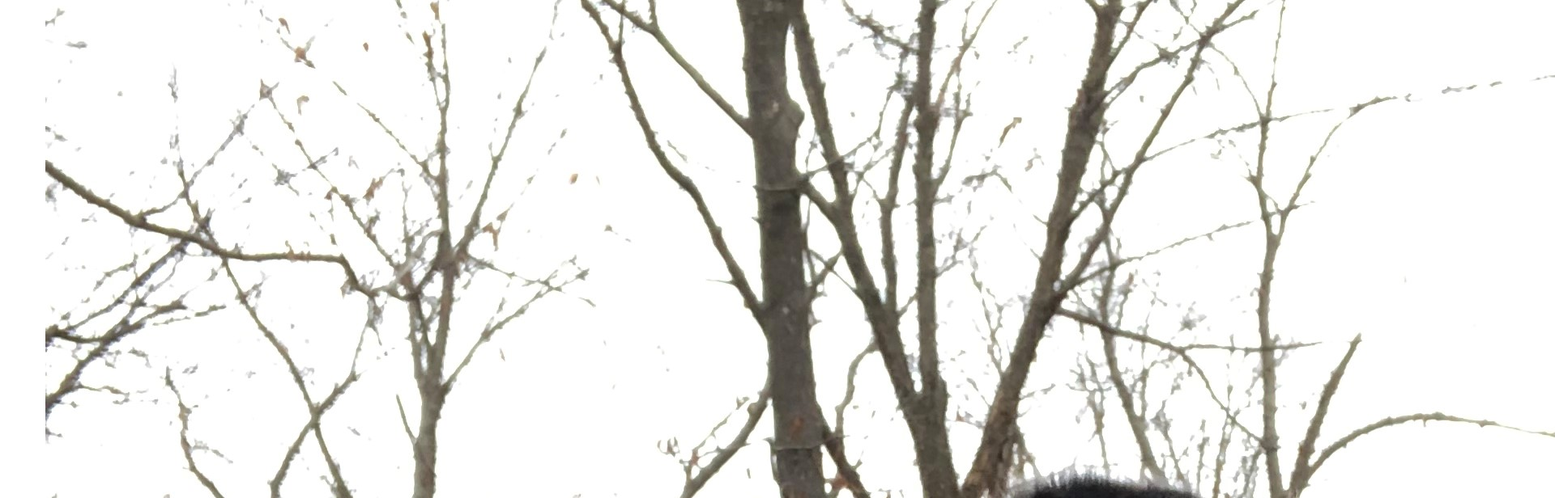
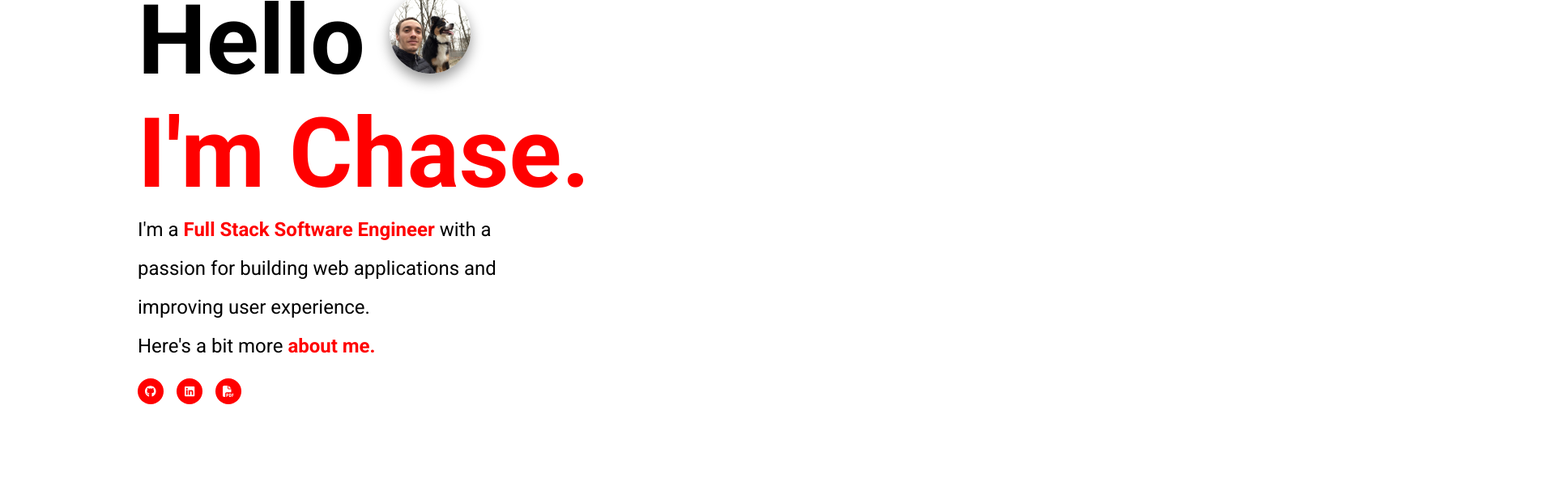
Before and after one commit to Swicky97/E-Portfolio, a React (Create React App) app: page / in a window 1280 px wide. Shown: the part 160-776 px from the top of the page at 81% size, 1920 px wide, since content can reach past the window. Built offline with nearby package versions, Linux system fonts and the light colour scheme.

Commit message:
Finish landing page

```diff
--- a/package.json
+++ b/package.json
@@ -4,6 +4,7 @@
   "private": true,
   "dependencies": {
     "@fortawesome/fontawesome-svg-core": "^6.2.0",
+    "@fortawesome/free-brands-svg-icons": "^6.2.0",
     "@fortawesome/free-solid-svg-icons": "^6.2.0",
     "@fortawesome/react-fontawesome": "^0.2.0",
     "@testing-library/jest-dom": "^5.16.5",
--- a/src/Components/Landing.jsx
+++ b/src/Components/Landing.jsx
@@ -1,19 +1,49 @@
-import React from 'react';
+import React from "react";
+import { FontAwesomeIcon } from '@fortawesome/react-fontawesome';
 
 export default function Landing() {
   return (
-    <section className="landing">
+    <section id="landing">
       <header>
         <div className="header__container">
           <div className="header__img--container">
-                    <h1 className="title">Hello <img src="images/Chase.jpeg" alt="" className="header__img"/></h1>
+            <h1 className="landing__title">
+              Hello{" "}
+              <img src="images/Chase.jpeg" alt="" className="header__img" />
+            </h1>
           </div>
-                <h1 className="title red">I'm Chase.</h1>
+          <h1 className="landing__title red">I'm Chase.</h1>
           <p className="header__para">
-                    I'm a <b className="red">Full Stack Software Engineer</b> with a passion for building web applications and improving user experience
+            I'm a <b className="red">Full Stack Software Engineer</b> with a
+            passion for building web applications and improving user experience.
+            <br />
+            Here's a bit more <b class="red click"> about me. </b>
           </p>
+          <div class="social__list">
+            <a
+              href="https://github.com/Swicky97"
+              target="_blank"
+              class="social__link click"
+            >
+              <FontAwesomeIcon icon="fab fa-github" />
+            </a>
+            <a
+              href="https://www.linkedin.com/in/chase-swick-bb94ba233/"
+              target="_blank"
+              class="social__link click"
+            >
+              <FontAwesomeIcon icon="fab fa-linkedin" />
+            </a>
+            <a
+              href="images/My-Resume.pdf"
+              target="_blank"
+              class="social__link click"
+            >
+              <FontAwesomeIcon icon="fa-file-pdf" />
+            </a>
+          </div>
         </div>
       </header>
     </section>
-  )
+  );
 }
--- a/src/index.css
+++ b/src/index.css
@@ -25,17 +25,26 @@ li {
   list-style-type: none;
 }
 
+button {
+  cursor: pointer;
+}
+
+.click {
+  cursor: pointer;
+}
+
+/* NAVIGATION */
 nav {
   height: 80px;
   display: flex;
   box-shadow: 0 2px 2px 0 rgba(0, 0, 0, 0.05);
   background-color: aqua;
   position: relative;
+  z-index: 1;
 }
 
 .nav__container {
   width: 100%;
-  max-width: 1200px;
   padding: 0 24px;
   display: flex;
   justify-content: space-between;
@@ -56,7 +65,7 @@ nav {
   text-decoration: none;
   font-size: 16px;
   font-weight: bold;
-  padding: 8px;
+  padding: 16px;
 }
 
 .nav__a {
@@ -70,6 +79,62 @@ nav {
   border: none;
   color: black;
   display: none;
+}
+
+/* LANDING */
+#landing {
+  min-height: 100vh - 80px;
+}
+
+.header__container {
+  position: absolute;
+  top: 50%;
+  left: 50%;
+  transform: translate(-50%, -50%);
+  width: 100%;
+  max-width: 1000px;
+  padding: 0 30px;
+}
+
+.header__img {
+  width: 100px;
+  height: 100px;
+  border-radius: 50%;
+  overflow: hidden;
+  box-shadow: 0 8px 16px rgba(0, 0, 0, 0.40);
+}
+
+.landing__title {
+  font-size: 120px;
+}
+
+.red {
+  color: red;
+}
+
+.header__para {
+  font-size: 24px;
+  line-height: 2;
+  max-width: 450px;
+}
+
+.social__list {
+  margin-top: 16px;
+  display: flex;
+}
+
+.social__link {
+  background-color:red;
+  color: white;
+  padding: 8px;
+  width: 32px;
+  height: 32px;
+  font-size: 14px;
+  margin-right: 16px;
+  display: flex;
+  justify-content: center;
+  align-items: center;
+  border-radius: 50%;
 }
 
 /* SMALL PHONES, TABLETS, LARGE SMARTPHONES */
@@ -89,21 +154,6 @@ nav {
   button {
     font-size: 18px;
   }
-
-  .card {
-    width: 50%;
-  }
-
-  .card__selected {
-    flex-direction: column;
-  }
-  .card__selected--figure {
-    width: 100%;
-    justify-content: flex-start;
-  }
-  .card__selected--description {
-    width: 100%;
-  }
 }
 
 /* SMALL PHONES, LARGE SMARTPHONES */
@@ -115,19 +165,4 @@ nav {
   .nav__link {
     display: none;
   }
-
-  .highlight {
-    width: 100%;
-  }
-
-  .highlight:not(:last-child) {
-    margin-bottom: 24px;
-  }
-
-  .cart__card--img {
-    display: none;
-  }
-  .cart__card--info {
-    padding-left: 0;
-  }
 }
--- a/src/index.js
+++ b/src/index.js
@@ -4,9 +4,10 @@ import './index.css';
 import App from './App';
 import reportWebVitals from './reportWebVitals';
 import { library } from '@fortawesome/fontawesome-svg-core';
-import { faBars, faCircleHalfStroke } from '@fortawesome/free-solid-svg-icons';
+import { faBars, faCircleHalfStroke, faFilePdf } from '@fortawesome/free-solid-svg-icons';
+import { faGithub, faLinkedin } from '@fortawesome/free-brands-svg-icons';
 
-library.add(faBars, faCircleHalfStroke)
+library.add(faBars, faCircleHalfStroke, faFilePdf, faGithub, faLinkedin)
 
 const root = ReactDOM.createRoot(document.getElementById('root'));
 root.render(
```
Also changed, not shown: 2 other files (tests, documents, lock files or other folders). Lines whose indentation alone changed are shown as unchanged.
